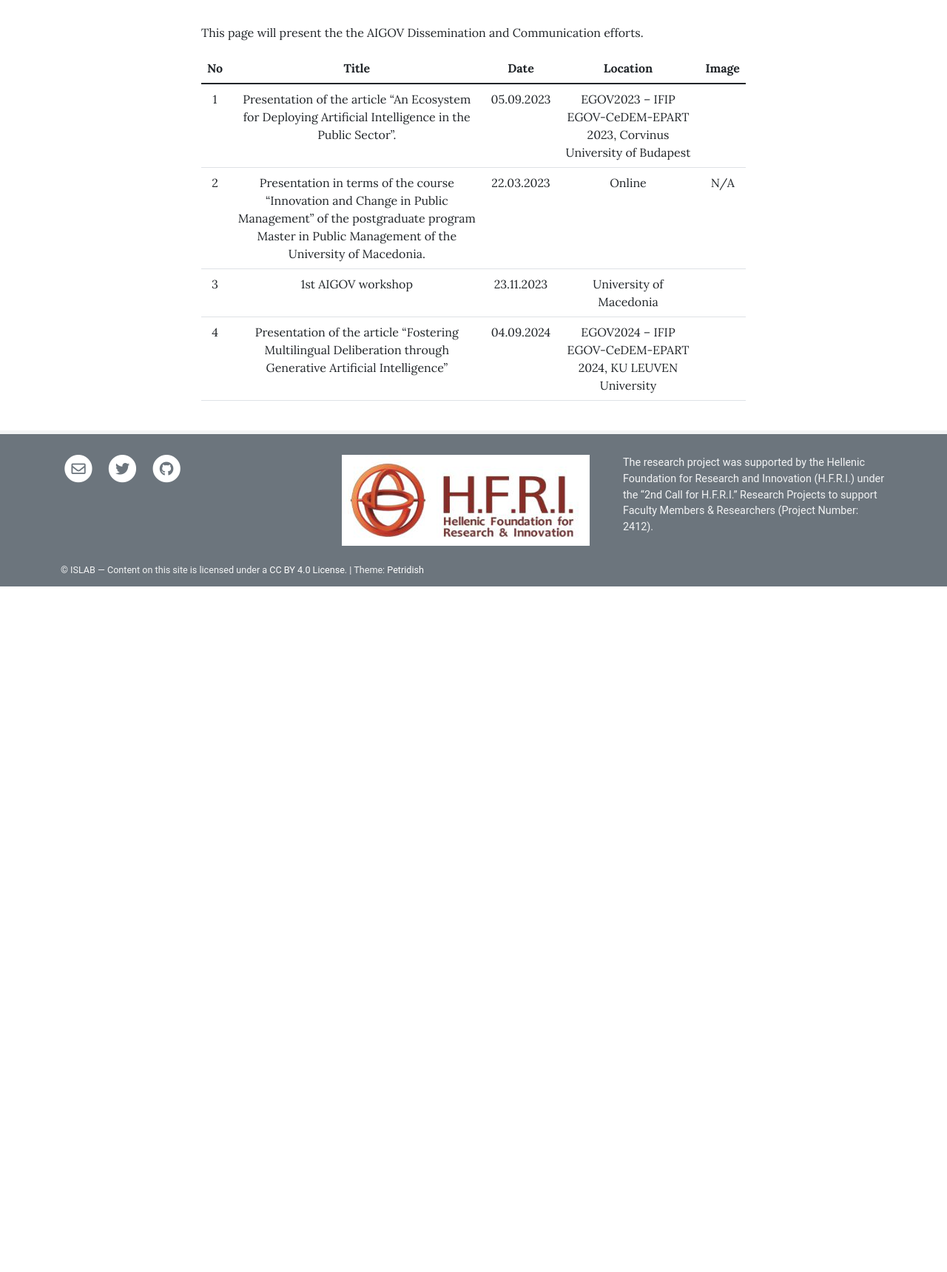
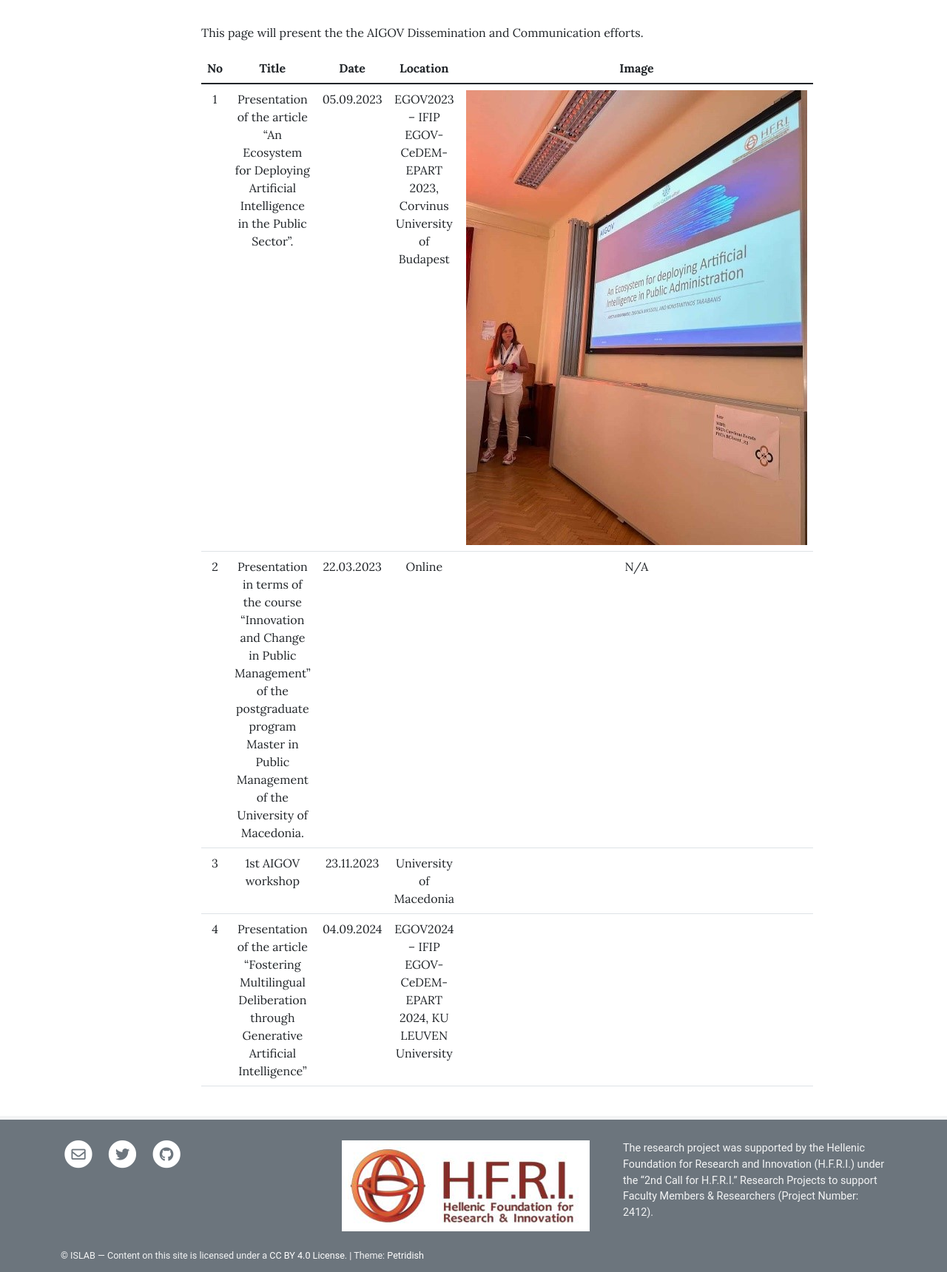
Before and after one commit to AIGOV-elidek/aigov-elidek.github.io, a Jekyll site: the page built from pages/dissemination.md, in a window 1280 px wide. Shown: the part 387-2107 px from the top of the page at 74% size. Built offline with Jekyll 4.4.1, drawn with Linux system fonts in a browser that asks for light colours; before the commit the page ends 1180 px from its top, so only the background shows below that.

Commit message:
Update dissemination.md

```diff
--- a/pages/dissemination.md
+++ b/pages/dissemination.md
@@ -9,7 +9,7 @@ This page will present the the AIGOV Dissemination and Communication efforts.
 
 No | Title | Date | Location | Image
 :---: | :---: |  :---: |  :---: | :---:
-1 | Presentation of the article "An Ecosystem for Deploying Artificial Intelligence in the Public Sector". |  05.09.2023 | EGOV2023 – IFIP EGOV-CeDEM-EPART 2023, Corvinus University of Budapest |
+1 | Presentation of the article "An Ecosystem for Deploying Artificial Intelligence in the Public Sector". |  05.09.2023 | EGOV2023 – IFIP EGOV-CeDEM-EPART 2023, Corvinus University of Budapest | ![Image](/assets/theme/images/egov23_2.jpg)
 2 | Presentation in terms of the course “Innovation and Change in Public Management” of the postgraduate program Master in Public Management of the University of Macedonia. | 22.03.2023 | Online | N/A
 3 | 1st AIGOV workshop | 23.11.2023 | University of Macedonia |
 4 | Presentation of the article "Fostering Multilingual Deliberation through Generative Artificial Intelligence" | 04.09.2024 | EGOV2024 – IFIP EGOV-CeDEM-EPART 2024, KU LEUVEN University
```
